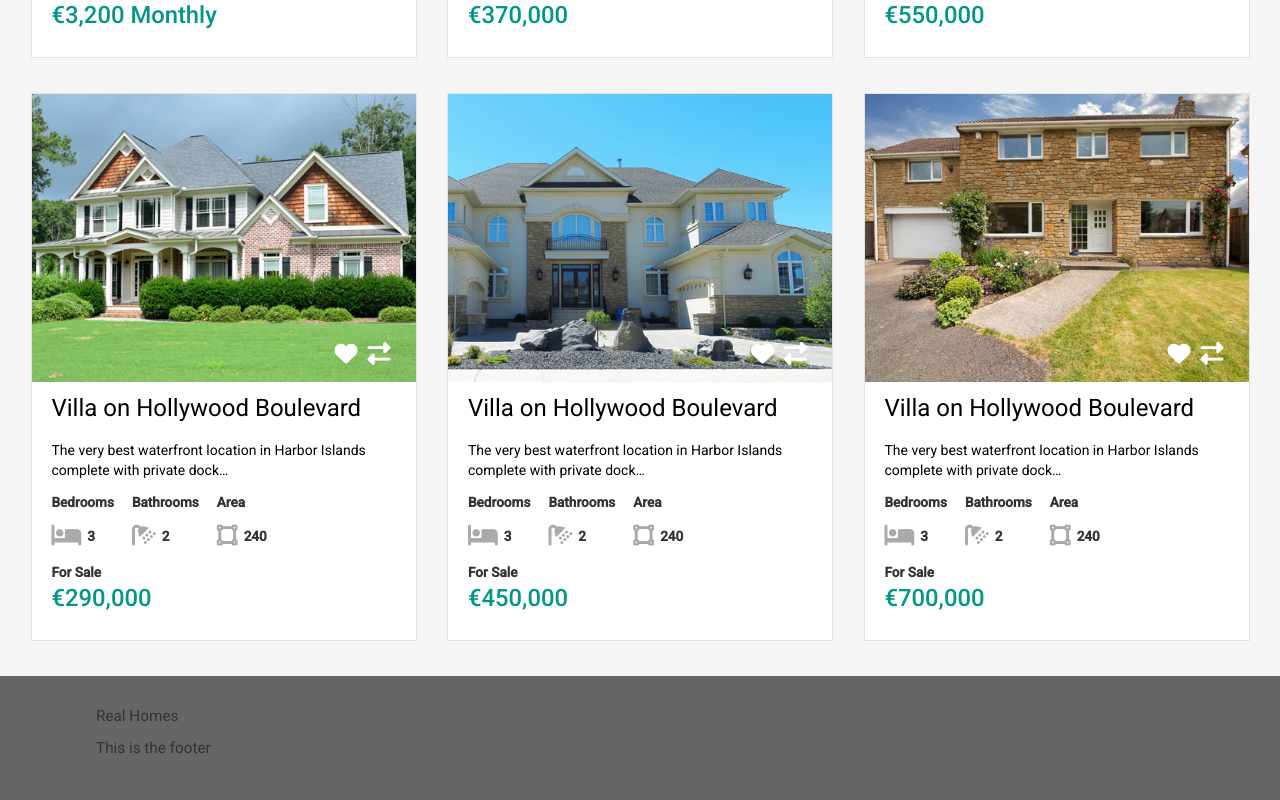
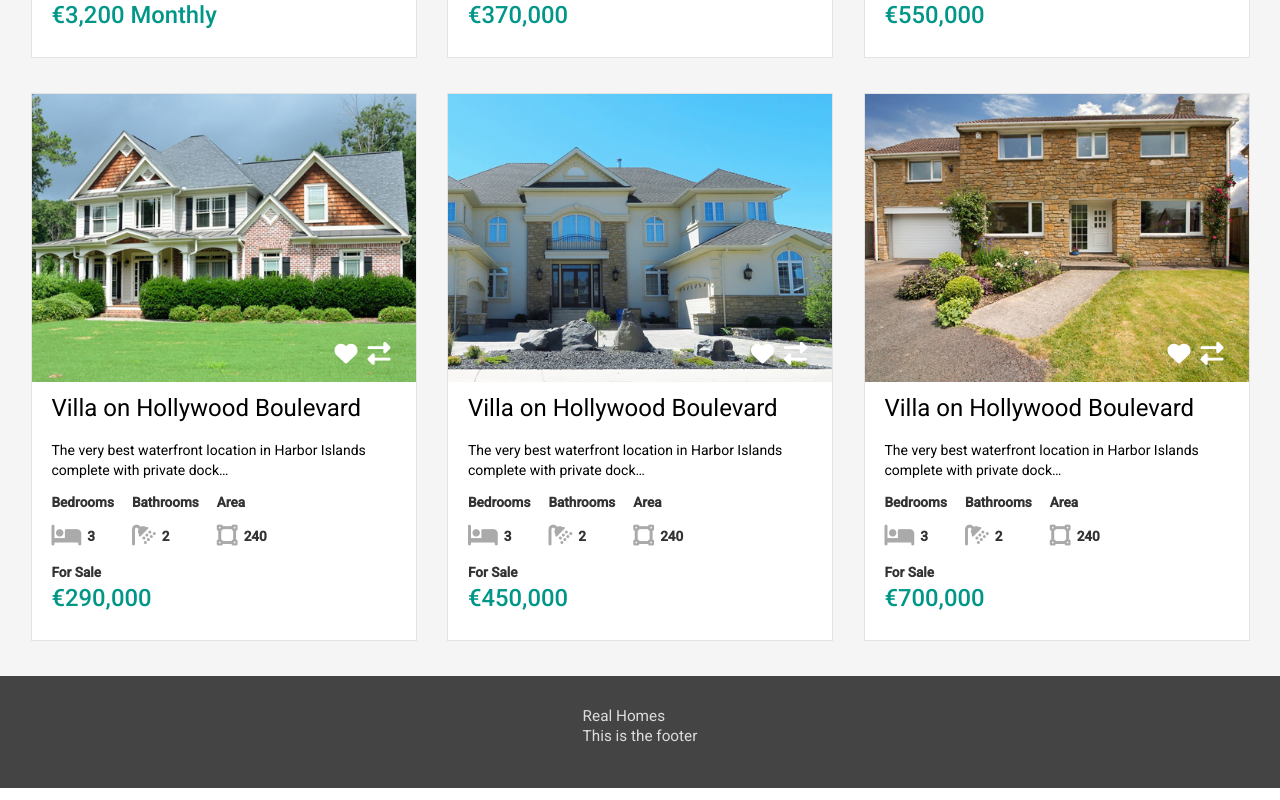
Before and after one commit to giou55/real-estate-angular, an Angular app: page / in a window 1280 px wide. Shown: the part 1581-2381 px from the top of the page. Built offline with nearby package versions, Linux system fonts and the light colour scheme.

Commit message:
footer added

```diff
--- a/src/app/components/footer/footer.component.html
+++ b/src/app/components/footer/footer.component.html
@@ -1,6 +1,8 @@
 <div class="main-container">
   <div class="main">
-    <p>Real Homes</p>
-    <p>This is the footer</p>
+    <p>
+      Real Homes<br>
+      This is the footer
+    </p>
   </div>
 </div>
--- a/src/app/components/footer/footer.component.scss
+++ b/src/app/components/footer/footer.component.scss
@@ -1,16 +1,20 @@
 @import "../../../../src/styles.scss";
 
-.main-container {
-  background-color: #666;
+.main-container,
+.main {
   display: flex;
   flex-wrap: wrap;
   justify-content: center;
   align-items: flex-start;
 }
 
+.main-container {
+  background-color: #444;
+}
+
 .main {
   width: 85%;
   padding: 30px 0;
   font-size: 0.9rem;
-  color: #333;
+  color: #ddd;
 }
--- a/src/app/components/property/property.component.html
+++ b/src/app/components/property/property.component.html
@@ -51,3 +51,5 @@
     </div>
   </div>
 </div>
+
+<app-footer></app-footer>
--- a/src/app/components/submit/submit.component.html
+++ b/src/app/components/submit/submit.component.html
@@ -9,3 +9,5 @@
     <p><span>Login Required:</span> Please login to submit property!</p>
   </div>
 </div>
+
+<app-footer></app-footer>
```
